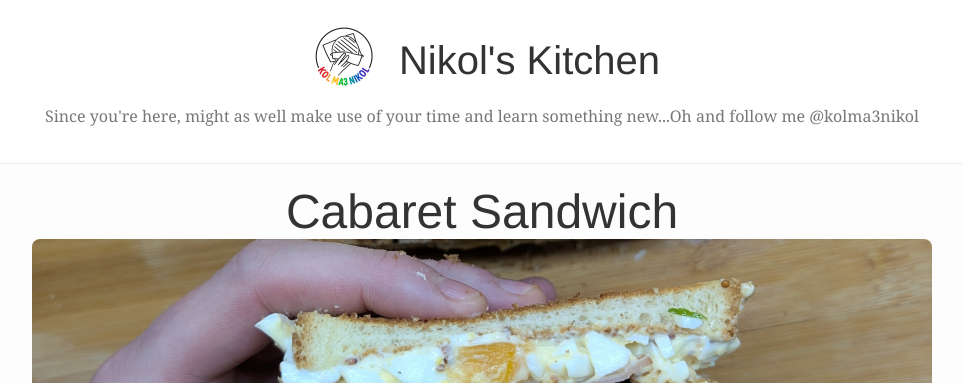
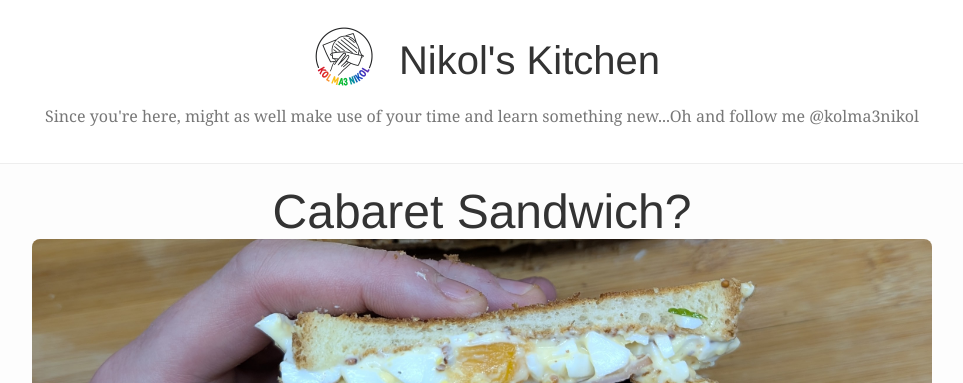
Before and after one commit to AntiLibrary5/nicools-kitchen, a Jekyll site: the page built from _posts/2026-1-6-club-sandwich.md, in a window 1280 px wide. Shown: the top 383 px of the page, without its empty margins (158-1121 px from the left). Built offline with Jekyll 4.4.1, drawn with Linux system fonts in a browser that asks for light colours.

```diff
--- a/_posts/2026-1-6-club-sandwich.md
+++ b/_posts/2026-1-6-club-sandwich.md
@@ -1,6 +1,6 @@
 ---
 layout: post
-title: "Cabaret Sandwich"
+title: "Cabaret Sandwich?"
 image: /assets/images/club-sandwich.jpg
 prep_time: "not much"
 cook_time: "not much"
```
